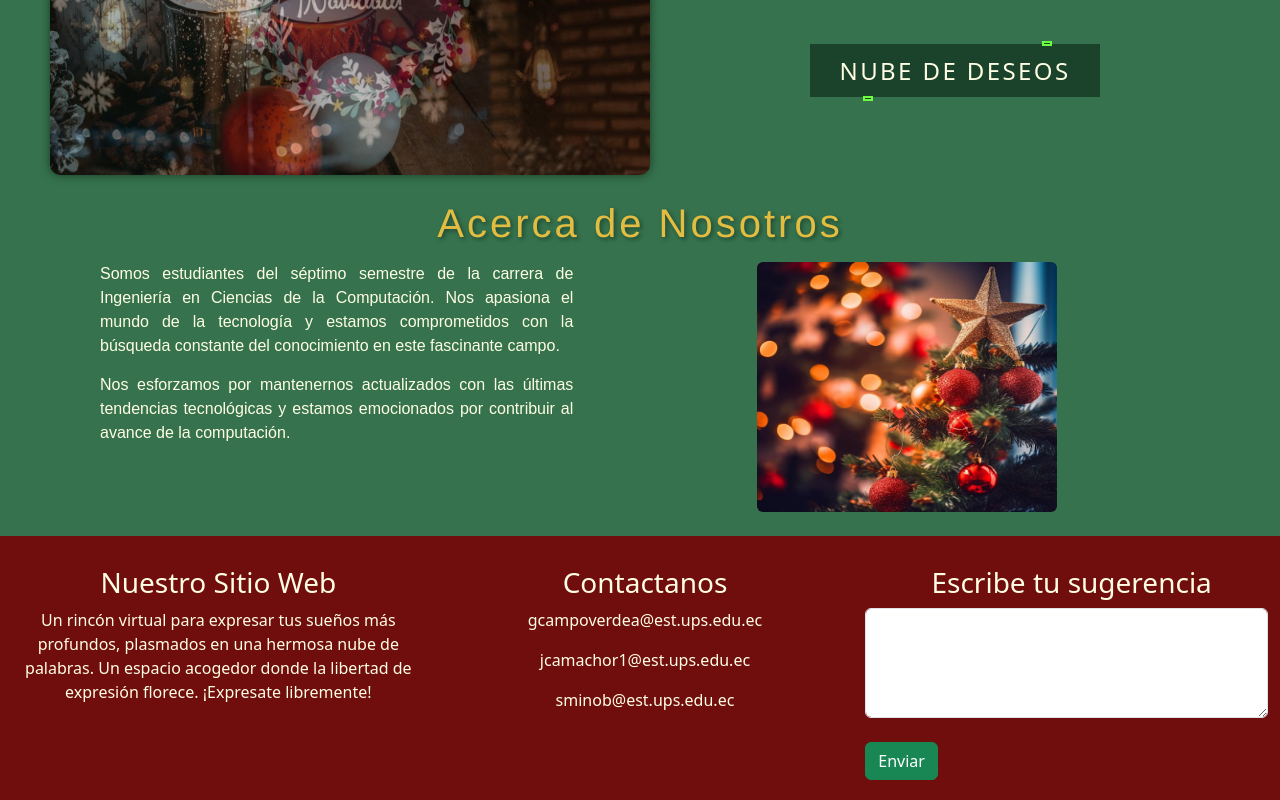
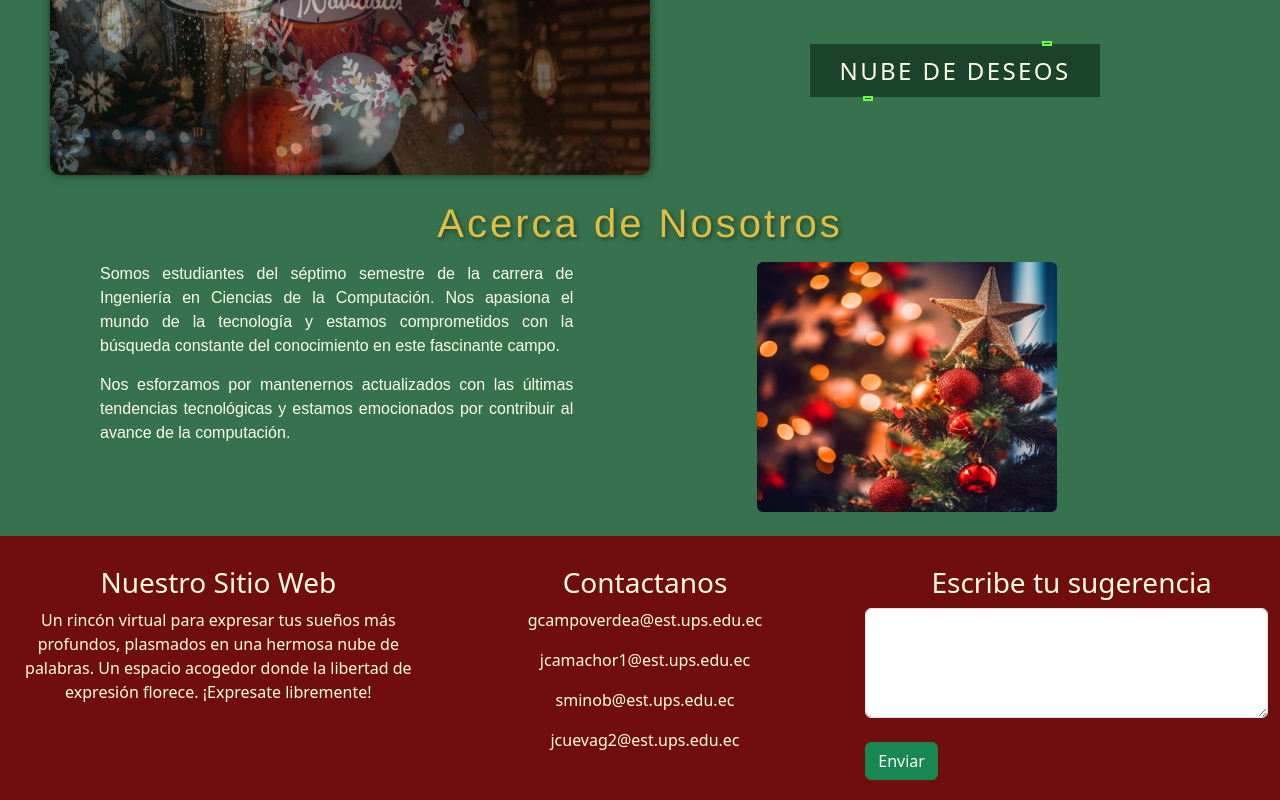
Before and after one commit to JA-Camacho/deseosNavidad, an Angular app: page / in a window 1280 px wide. Shown: the part 734-1534 px from the top of the page. Built offline with nearby package versions, Linux system fonts and the light colour scheme.

Commit message:
emailuwu

```diff
--- a/src/app/components/footer/footer.component.html
+++ b/src/app/components/footer/footer.component.html
@@ -15,6 +15,7 @@
           <p>gcampoverdea@est.ups.edu.ec</p>
           <p>jcamachor1@est.ups.edu.ec</p>
           <p>sminob@est.ups.edu.ec</p>
+          <p>jcuevag2@est.ups.edu.ec</p>
         </div>
         <div class="col-md-4" id="footer-col2">
           <h3>Escribe tu sugerencia</h3>
```
